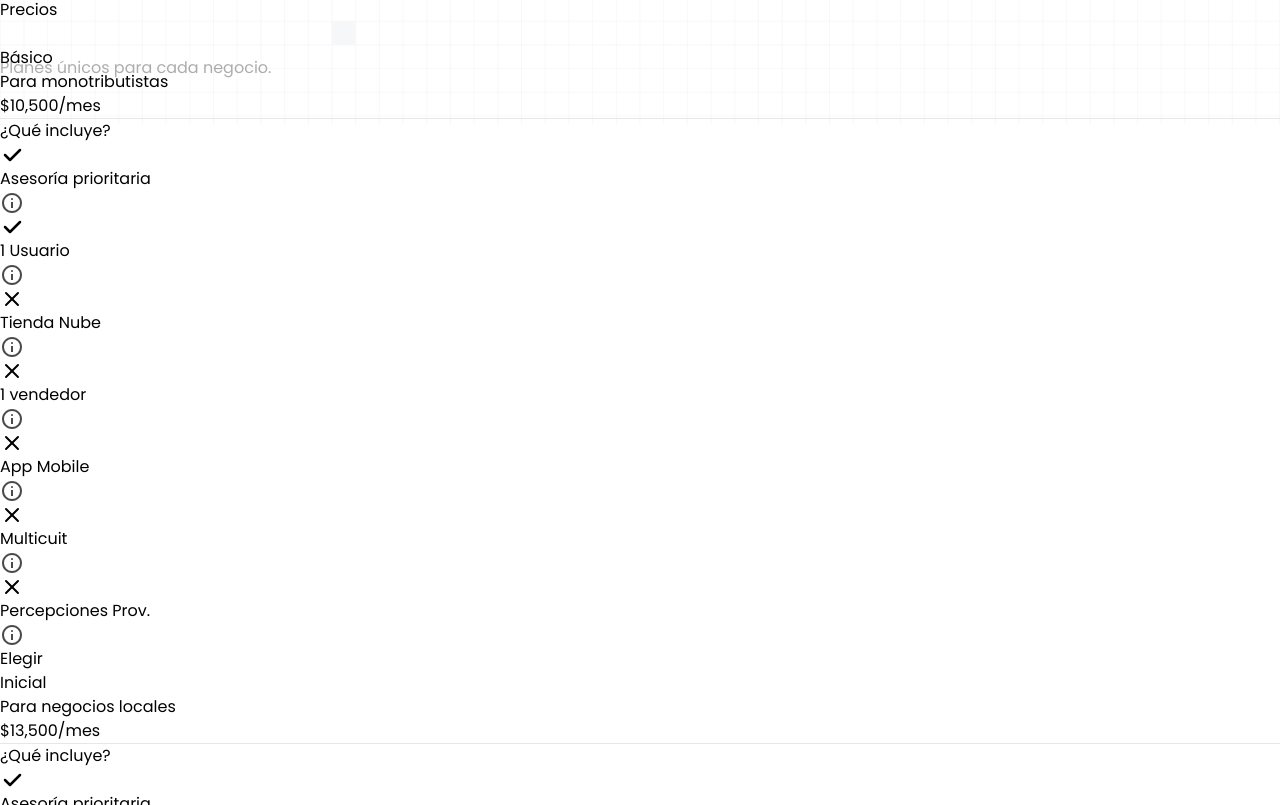
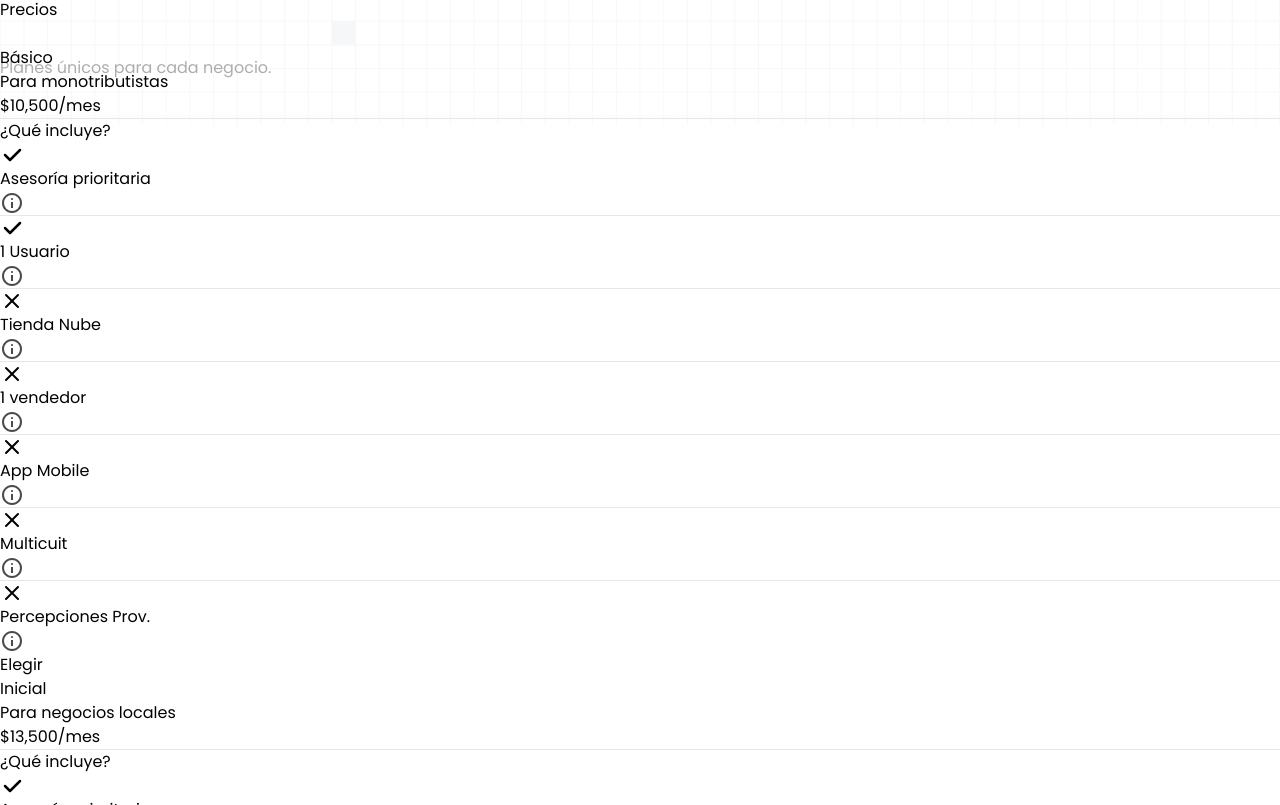
Before and after one commit to francoogilli/Fidel, a React (Vite) app: page / in a window 1280 px wide. Shown: the part 675-1480 px from the top of the page. Built offline with nearby package versions, Linux system fonts and the light colour scheme.

Commit message:
Agregar linea divisoria entre los beneficios

```diff
--- a/src/components/pricingCard.tsx
+++ b/src/components/pricingCard.tsx
@@ -1,3 +1,4 @@
+import React from "react";
 import Check from "../icons/checkIcon";
 import CreditCardIcon from "../icons/creditCard";
 import Cross from "../icons/cross";
@@ -116,14 +117,12 @@
             <p className="font-light text-zinc-500 sm:text-xs text-left pb-3">
               ¿Qué incluye?
             </p>
-            <ul role="list" className="mb-7 space-y-4 text-left">
+            <ul role="list" className="mb-7 space-y-2.5 text-left">
               {pricing.benefits.map((benefit, index) => (
-                <li
-                  className="flex items-center space-x-2 justify-between"
-                  key={index}
-                >
+                <React.Fragment key={index}>
+                  <li className="flex items-center space-x-2 justify-between">
                     <div className="flex items-center space-x-2">
-                    {benefit.active ? <Check/> : <Cross />}
+                      {benefit.active ? <Check /> : <Cross />}
                       <span className="text-sm">{benefit.text}</span>
                     </div>
                     {benefit.tooltipInfo && (
@@ -132,6 +131,10 @@
                       </Tooltip>
                     )}
                   </li>
+                  {index < pricing.benefits.length - 1 && (
+                    <hr className="border-t border-zinc-100" />
+                  )}
+                </React.Fragment>
               ))}
             </ul>
             <a
```
Lines whose indentation alone changed are shown as unchanged.
